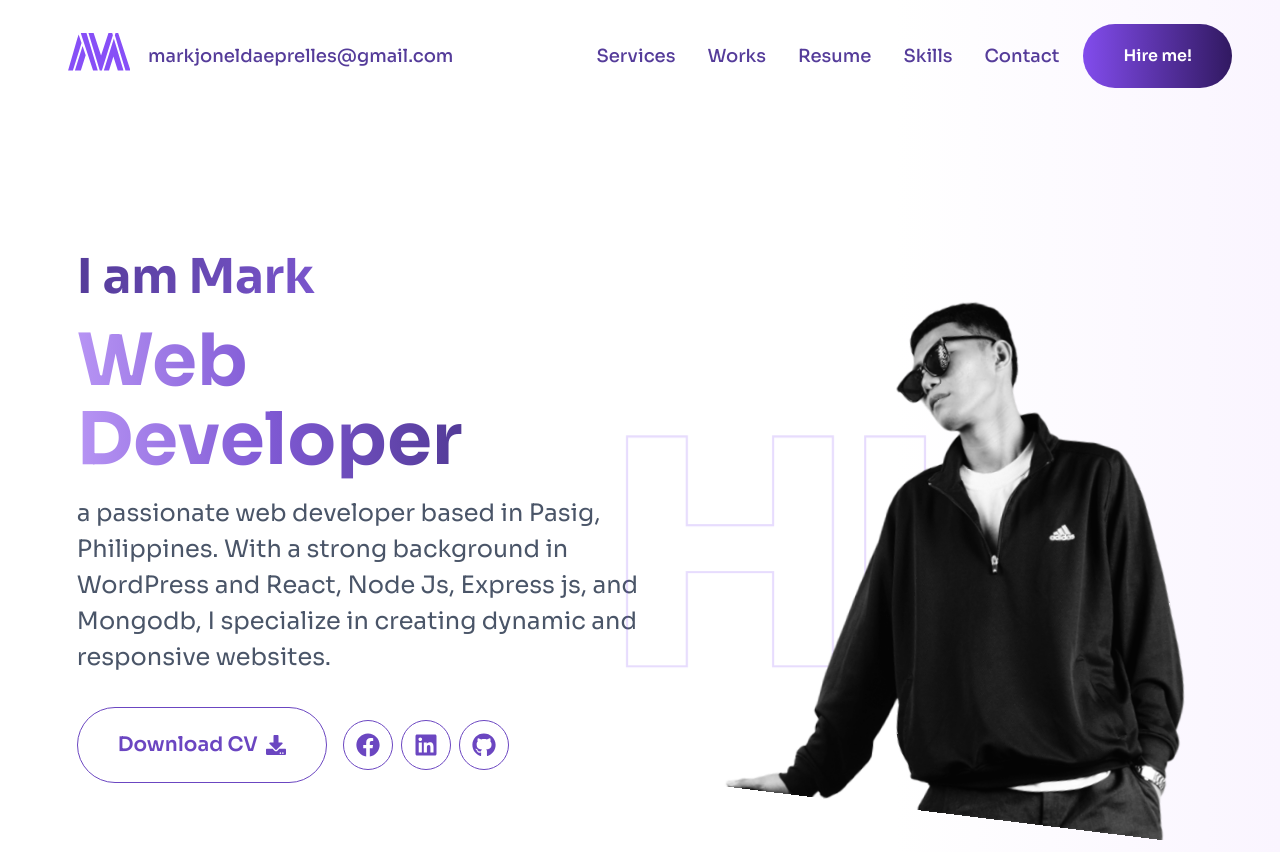
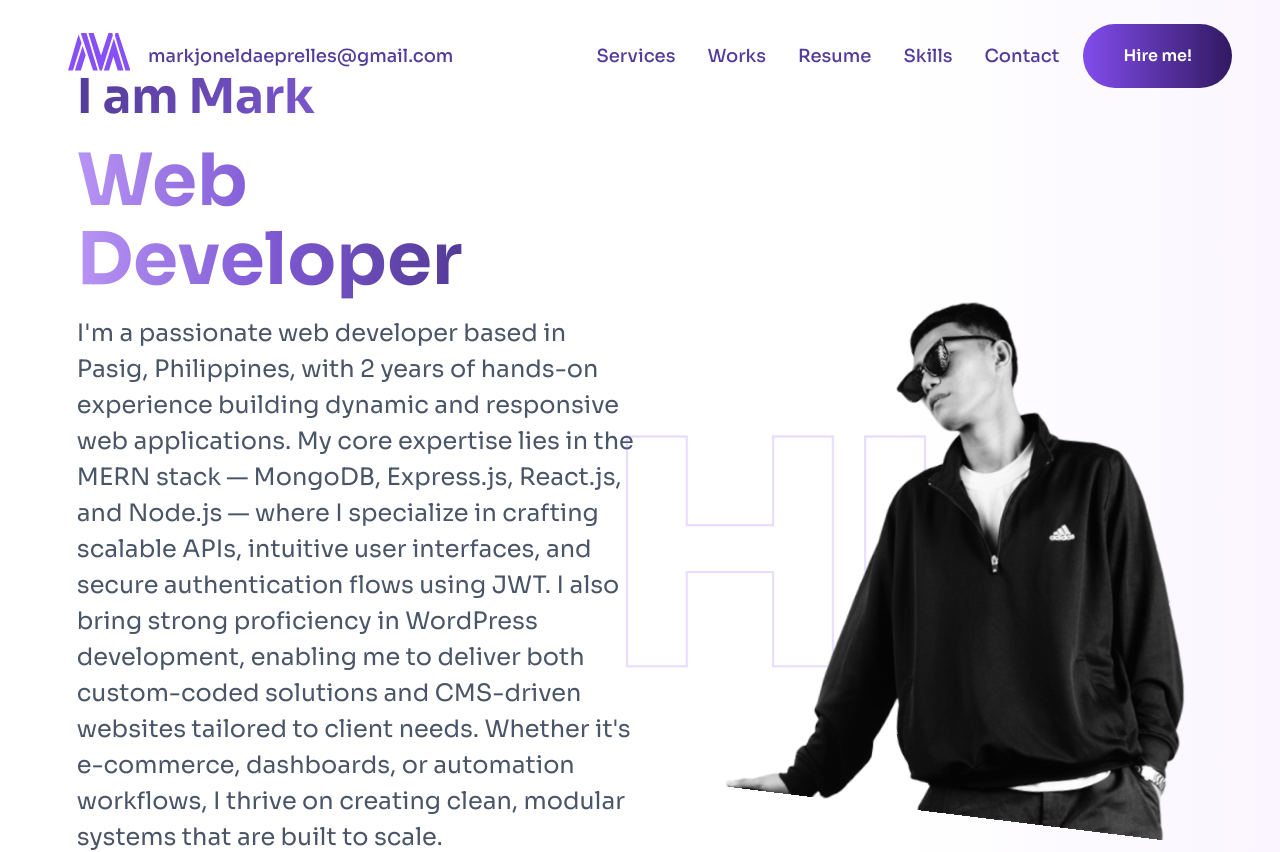
Before and after one commit to Markjonel02/Portfolio, a React (Vite) app: page / in a window 1280 px wide. Shown: the top 852 px of the page. Built offline with nearby package versions, Linux system fonts and the light colour scheme.

Commit message:
updated resume

```diff
--- a/src/components/Header.jsx
+++ b/src/components/Header.jsx
@@ -106,9 +106,16 @@ const Header = () => {
             mt={4}
             zIndex={2}
           >
-            a passionate web developer based in Pasig, Philippines. With a
-            strong background in WordPress and React, Node Js, Express js, and
-            Mongodb, I specialize in creating dynamic and responsive websites.
+            I'm a passionate web developer based in Pasig, Philippines, with 2
+            years of hands-on experience building dynamic and responsive web
+            applications. My core expertise lies in the MERN stack — MongoDB,
+            Express.js, React.js, and Node.js — where I specialize in crafting
+            scalable APIs, intuitive user interfaces, and secure authentication
+            flows using JWT. I also bring strong proficiency in WordPress
+            development, enabling me to deliver both custom-coded solutions and
+            CMS-driven websites tailored to client needs. Whether it's
+            e-commerce, dashboards, or automation workflows, I thrive on
+            creating clean, modular systems that are built to scale.
           </Text>
 
           {/* Buttons Section */}
```
